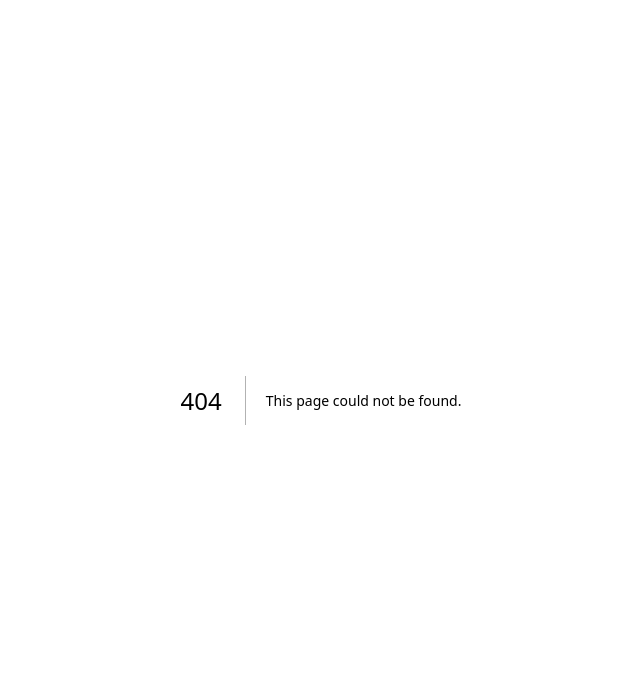
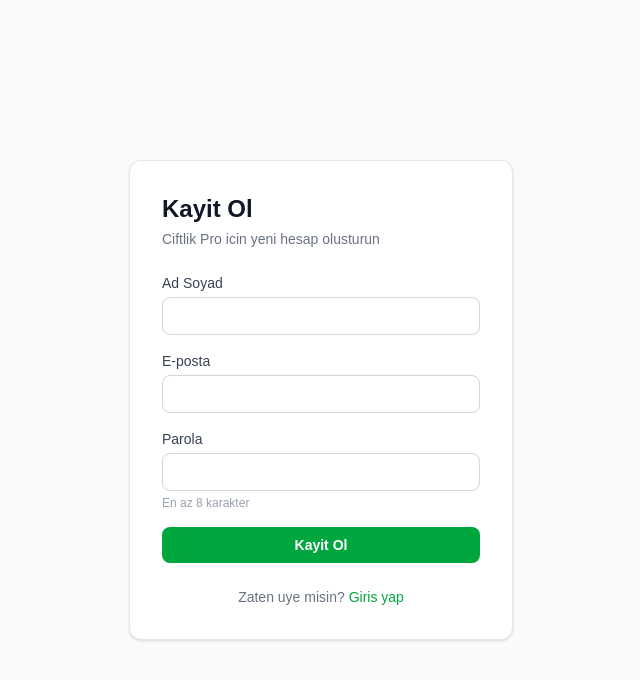
Before and after one commit to YusufKosarDev/ciftlik-pro, a Next.js app: page /kayit in a window 1280 px wide. Before the commit this address had no page. Shown: the top 680 px of the page, without its empty margins (319-959 px from the left). Built offline with nearby package versions, Linux system fonts and the light colour scheme.

Commit message:
Giris, kayit ve panel sayfalari + SessionProvider

```diff
--- /dev/null
+++ b/src/app/(auth)/giris/page.tsx
@@ -0,0 +1,96 @@
+"use client";
+
+import { useState } from "react";
+import { signIn } from "next-auth/react";
+import { useRouter } from "next/navigation";
+import Link from "next/link";
+
+export default function GirisPage() {
+  const router = useRouter();
+  const [error, setError] = useState<string | null>(null);
+  const [loading, setLoading] = useState(false);
+
+  async function handleSubmit(e: React.FormEvent<HTMLFormElement>) {
+    e.preventDefault();
+    setError(null);
+    setLoading(true);
+
+    const formData = new FormData(e.currentTarget);
+    const email = String(formData.get("email"));
+    const password = String(formData.get("password"));
+
+    const result = await signIn("credentials", {
+      email,
+      password,
+      redirect: false,
+    });
+
+    setLoading(false);
+
+    if (result?.error) {
+      setError("E-posta veya parola hatali");
+      return;
+    }
+
+    router.push("/panel");
+    router.refresh();
+  }
+
+  return (
+    <main className="flex min-h-screen items-center justify-center bg-gray-50 p-4">
+      <div className="w-full max-w-sm rounded-xl border border-gray-200 bg-white p-8 shadow-sm">
+        <h1 className="mb-1 text-2xl font-bold text-gray-900">Giris Yap</h1>
+        <p className="mb-6 text-sm text-gray-500">Ciftlik Pro hesabiniza giris yapin</p>
+
+        <form onSubmit={handleSubmit} className="space-y-4">
+          <div>
+            <label htmlFor="email" className="mb-1 block text-sm font-medium text-gray-700">
+              E-posta
+            </label>
+            <input
+              id="email"
+              name="email"
+              type="email"
+              required
+              autoComplete="email"
+              className="w-full rounded-lg border border-gray-300 px-3 py-2 text-sm outline-none focus:border-green-500 focus:ring-1 focus:ring-green-500"
+            />
+          </div>
+
+          <div>
+            <label htmlFor="password" className="mb-1 block text-sm font-medium text-gray-700">
+              Parola
+            </label>
+            <input
+              id="password"
+              name="password"
+              type="password"
+              required
+              autoComplete="current-password"
+              className="w-full rounded-lg border border-gray-300 px-3 py-2 text-sm outline-none focus:border-green-500 focus:ring-1 focus:ring-green-500"
+            />
+          </div>
+
+          {error && (
+            <p className="rounded-lg bg-red-50 px-3 py-2 text-sm text-red-600">{error}</p>
+          )}
+
+          <button
+            type="submit"
+            disabled={loading}
+            className="w-full rounded-lg bg-green-600 py-2 text-sm font-semibold text-white transition hover:bg-green-700 disabled:opacity-60"
+          >
+            {loading ? "Giris yapiliyor..." : "Giris Yap"}
+          </button>
+        </form>
+
+        <p className="mt-6 text-center text-sm text-gray-500">
+          Hesabin yok mu?{" "}
+          <Link href="/kayit" className="font-medium text-green-600 hover:underline">
+            Kayit ol
+          </Link>
+        </p>
+      </div>
+    </main>
+  );
+}
--- /dev/null
+++ b/src/app/(auth)/kayit/page.tsx
@@ -0,0 +1,116 @@
+"use client";
+
+import { useState } from "react";
+import { useRouter } from "next/navigation";
+import Link from "next/link";
+
+export default function KayitPage() {
+  const router = useRouter();
+  const [error, setError] = useState<string | null>(null);
+  const [loading, setLoading] = useState(false);
+
+  async function handleSubmit(e: React.FormEvent<HTMLFormElement>) {
+    e.preventDefault();
+    setError(null);
+    setLoading(true);
+
+    const formData = new FormData(e.currentTarget);
+    const payload = {
+      name: String(formData.get("name")),
+      email: String(formData.get("email")),
+      password: String(formData.get("password")),
+    };
+
+    const res = await fetch("/api/auth/register", {
+      method: "POST",
+      headers: { "Content-Type": "application/json" },
+      body: JSON.stringify(payload),
+    });
+
+    setLoading(false);
+
+    if (!res.ok) {
+      const data = await res.json().catch(() => null);
+      setError(data?.error ?? "Kayit basarisiz, lutfen tekrar deneyin");
+      return;
+    }
+
+    // Kayit basarili: giris sayfasina yonlendir
+    router.push("/giris");
+  }
+
+  return (
+    <main className="flex min-h-screen items-center justify-center bg-gray-50 p-4">
+      <div className="w-full max-w-sm rounded-xl border border-gray-200 bg-white p-8 shadow-sm">
+        <h1 className="mb-1 text-2xl font-bold text-gray-900">Kayit Ol</h1>
+        <p className="mb-6 text-sm text-gray-500">Ciftlik Pro icin yeni hesap olusturun</p>
+
+        <form onSubmit={handleSubmit} className="space-y-4">
+          <div>
+            <label htmlFor="name" className="mb-1 block text-sm font-medium text-gray-700">
+              Ad Soyad
+            </label>
+            <input
+              id="name"
+              name="name"
+              type="text"
+              required
+              minLength={2}
+              autoComplete="name"
+              className="w-full rounded-lg border border-gray-300 px-3 py-2 text-sm outline-none focus:border-green-500 focus:ring-1 focus:ring-green-500"
+            />
+          </div>
+
+          <div>
+            <label htmlFor="email" className="mb-1 block text-sm font-medium text-gray-700">
+              E-posta
+            </label>
+            <input
+              id="email"
+              name="email"
+              type="email"
+              required
+              autoComplete="email"
+              className="w-full rounded-lg border border-gray-300 px-3 py-2 text-sm outline-none focus:border-green-500 focus:ring-1 focus:ring-green-500"
+            />
+          </div>
+
+          <div>
+            <label htmlFor="password" className="mb-1 block text-sm font-medium text-gray-700">
+              Parola
+            </label>
+            <input
+              id="password"
+              name="password"
+              type="password"
+              required
+              minLength={8}
+              autoComplete="new-password"
+              className="w-full rounded-lg border border-gray-300 px-3 py-2 text-sm outline-none focus:border-green-500 focus:ring-1 focus:ring-green-500"
+            />
+            <p className="mt-1 text-xs text-gray-400">En az 8 karakter</p>
+          </div>
+
+          {error && (
+            <p className="rounded-lg bg-red-50 px-3 py-2 text-sm text-red-600">{error}</p>
+          )}
+
+          <button
+            type="submit"
+            disabled={loading}
+            className="w-full rounded-lg bg-green-600 py-2 text-sm font-semibold text-white transition hover:bg-green-700 disabled:opacity-60"
+          >
+            {loading ? "Kayit olunuyor..." : "Kayit Ol"}
+          </button>
+        </form>
+
+        <p className="mt-6 text-center text-sm text-gray-500">
+          Zaten uye misin?{" "}
+          <Link href="/giris" className="font-medium text-green-600 hover:underline">
+            Giris yap
+          </Link>
+        </p>
+      </div>
+    </main>
+  );
+}
--- a/src/app/layout.tsx
+++ b/src/app/layout.tsx
@@ -1,6 +1,7 @@
 import type { Metadata } from "next";
 import { Geist, Geist_Mono } from "next/font/google";
 import "./globals.css";
+import { Providers } from "@/components/providers";
 
 const geistSans = Geist({
   variable: "--font-geist-sans",
@@ -13,8 +14,8 @@ const geistMono = Geist_Mono({
 });
 
 export const metadata: Metadata = {
-  title: "Create Next App",
-  description: "Generated by create next app",
+  title: "Ciftlik Pro",
+  description: "Ciftlik Yonetim Sistemi",
 };
 
 export default function RootLayout({
@@ -24,10 +25,12 @@ export default function RootLayout({
 }>) {
   return (
     <html
-      lang="en"
+      lang="tr"
       className={`${geistSans.variable} ${geistMono.variable} h-full antialiased`}
     >
-      <body className="min-h-full flex flex-col">{children}</body>
+      <body className="min-h-full flex flex-col">
+        <Providers>{children}</Providers>
+      </body>
     </html>
   );
 }
--- /dev/null
+++ b/src/app/panel/page.tsx
@@ -0,0 +1,24 @@
+import { auth } from "@/lib/auth";
+import { redirect } from "next/navigation";
+
+export default async function PanelPage() {
+  const session = await auth();
+
+  // Oturum yoksa giris sayfasina gonder (gecici koruma; ilerleyen adimda
+  // bunu middleware ile merkezilestirecegiz).
+  if (!session?.user) {
+    redirect("/giris");
+  }
+
+  return (
+    <main className="flex min-h-screen flex-col items-center justify-center gap-3 bg-gray-50 p-4">
+      <h1 className="text-2xl font-bold text-gray-900">Panel</h1>
+      <p className="text-gray-600">
+        Hos geldin, <strong>{session.user.name}</strong>
+      </p>
+      <p className="text-sm text-gray-500">
+        Rol: <span className="font-medium text-green-600">{session.user.role}</span>
+      </p>
+    </main>
+  );
+}
--- /dev/null
+++ b/src/components/providers.tsx
@@ -0,0 +1,9 @@
+"use client";
+
+import { SessionProvider } from "next-auth/react";
+
+// Client tarafinda useSession / signIn / signOut kullanabilmek icin
+// uygulamayi SessionProvider ile sariyoruz.
+export function Providers({ children }: { children: React.ReactNode }) {
+  return <SessionProvider>{children}</SessionProvider>;
+}
```
